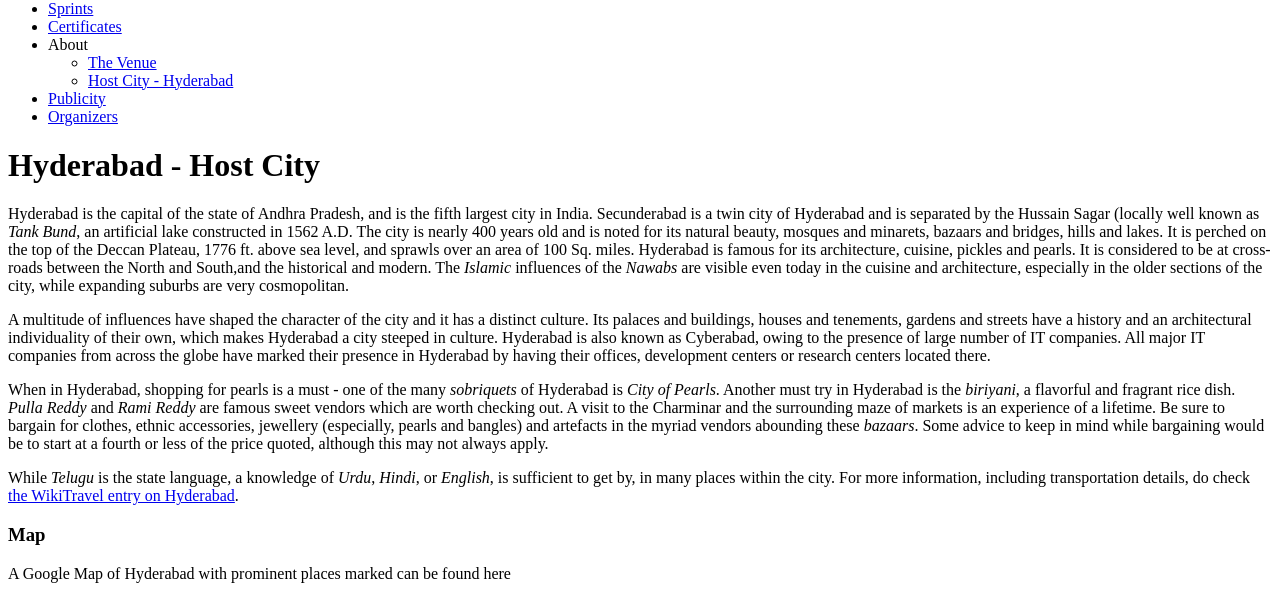
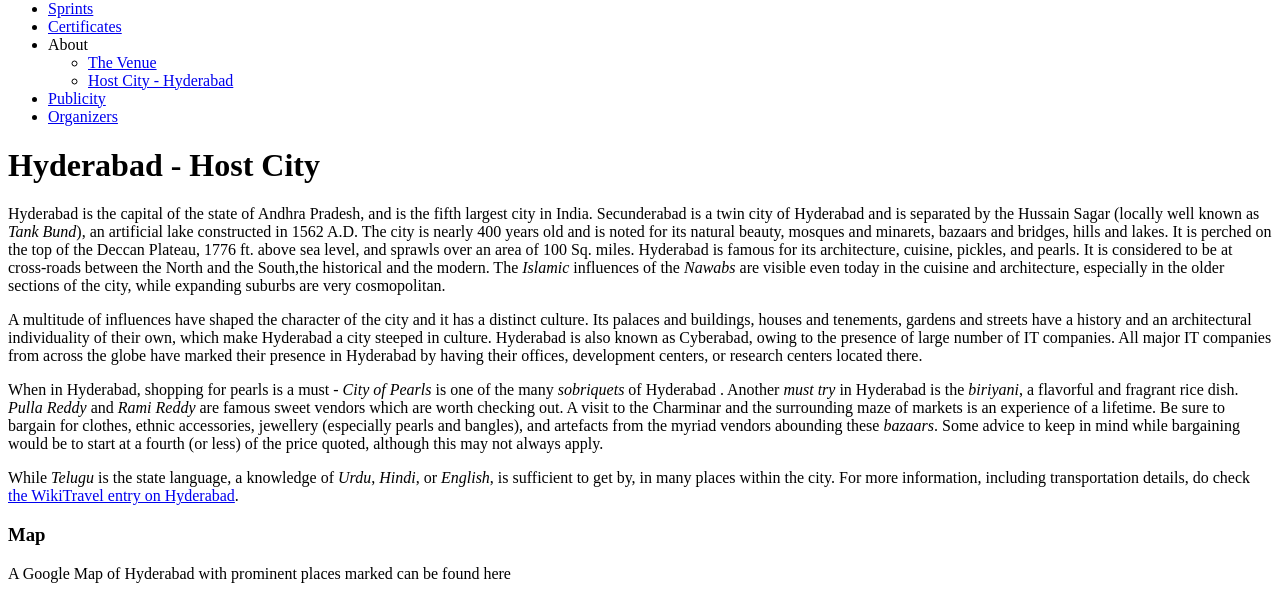
Before and after one commit to FOSSEE/scipycon, a Django app: template project/templates/about/city.html in a window 1280 px wide. Shown: the part 459-1059 px from the top of the page. Run offline with Django 3.2, Linux system fonts and the light colour scheme; the template is opened without the code that fills it, so the values that code supplies are empty; some libraries are stand-ins or nearby versions.

Commit message:
Misc edits to the City page.

```diff
--- a/project/templates/about/city.html
+++ b/project/templates/about/city.html
@@ -3,12 +3,12 @@
 <h1>Hyderabad - Host City</h1>
 
 <div class="entry">
-<p>Hyderabad is the capital of the state of Andhra Pradesh, and is the fifth largest city in India. Secunderabad is a twin city of Hyderabad and is separated by the Hussain Sagar (locally well known as <i>Tank Bund</i>, an artificial lake constructed in 1562 A.D. The city is nearly 400 years old and is noted for its natural beauty, mosques and minarets, bazaars and bridges, hills and lakes. It is perched on the top of the Deccan Plateau, 1776 ft. above sea level, and sprawls over an area of 100 Sq. miles. Hyderabad is famous for its architecture, cuisine, pickles and pearls. It is considered to be at cross-roads between the North and South,and the historical and modern. The <i>Islamic</i> influences of the <i>Nawabs</i> are visible even today in the cuisine and architecture, especially in the older sections of the city, while expanding suburbs are very cosmopolitan.
+<p>Hyderabad is the capital of the state of Andhra Pradesh, and is the fifth largest city in India. Secunderabad is a twin city of Hyderabad and is separated by the Hussain Sagar (locally well known as <i>Tank Bund</i>), an artificial lake constructed in 1562 A.D. The city is nearly 400 years old and is noted for its natural beauty, mosques and minarets, bazaars and bridges, hills and lakes. It is perched on the top of the Deccan Plateau, 1776 ft. above sea level, and sprawls over an area of 100 Sq. miles. Hyderabad is famous for its architecture, cuisine, pickles, and pearls. It is considered to be at cross-roads between the North and the South,the historical and the modern. The <i>Islamic</i> influences of the <i>Nawabs</i> are visible even today in the cuisine and architecture, especially in the older sections of the city, while expanding suburbs are very cosmopolitan.
 </p>
 
-<p>A multitude of influences have shaped the character of the city and it has a distinct culture. Its palaces and buildings, houses and tenements, gardens and streets have a history and an architectural individuality of their own, which makes Hyderabad a city steeped in culture. Hyderabad is also known as Cyberabad, owing to the presence of large number of IT companies. All major IT companies from across the globe have marked their presence in Hyderabad by having their offices, development centers or research centers located there.</p>
+<p>A multitude of influences have shaped the character of the city and it has a distinct culture. Its palaces and buildings, houses and tenements, gardens and streets have a history and an architectural individuality of their own, which make Hyderabad a city steeped in culture. Hyderabad is also known as Cyberabad, owing to the presence of large number of IT companies. All major IT companies from across the globe have marked their presence in Hyderabad by having their offices, development centers, or research centers located there.</p>
 
-<p> When in Hyderabad, shopping for pearls is a must - one of the many <i>sobriquets</i> of Hyderabad is <i>City of Pearls</i>. Another must try in Hyderabad is the <i>biriyani</i>, a flavorful and fragrant rice dish. <i>Pulla Reddy</i> and <i>Rami Reddy</i> are famous sweet vendors which are worth checking out. A visit to the Charminar and the surrounding maze of markets is an experience of a lifetime. Be sure to bargain for clothes, ethnic accessories, jewellery (especially, pearls and bangles) and artefacts in the myriad vendors abounding these <i>bazaars</i>. Some advice to keep in mind while bargaining would be to start at a fourth or less of the price quoted, although this may not always apply.</p>
+<p> When in Hyderabad, shopping for pearls is a must - <i>City of Pearls</i> is one of the many <i>sobriquets</i> of Hyderabad . Another <i>must try</i> in Hyderabad is the <i>biriyani</i>, a flavorful and fragrant rice dish. <i>Pulla Reddy</i> and <i>Rami Reddy</i> are famous sweet vendors which are worth checking out. A visit to the Charminar and the surrounding maze of markets is an experience of a lifetime. Be sure to bargain for clothes, ethnic accessories, jewellery (especially pearls and bangles), and artefacts from the myriad vendors abounding these <i>bazaars</i>. Some advice to keep in mind while bargaining would be to start at a fourth (or less) of the price quoted, although this may not always apply.</p>
 
 <p>While <i>Telugu</i> is the state language, a knowledge of <i>Urdu</i>, <i>Hindi</i>, or <i>English</i>, is sufficient to get by, in many places within the city. For more information, including transportation details, do check <a href="http://wikitravel.org/en/Hyderabad">the WikiTravel entry on Hyderabad</a>. </p>
 
@@ -43,7 +43,7 @@ acoustics. The sounds of hands clapped in the grand portico can be heard in the
 India. It is said to accomodate upto 10,000 worshippers. Muhammed Quli Qutub Shah began building it in 1617 and was completed during the reign of Mughal emperor Aurangzeb in 1694.</div><br /><br /><br /><br /></div>
 
 <div id="speaker"><div id="speakerphoto"><img src="/static/img/qutubshahi.jpg" alt="Qutub Shahi Tombs" width="160px" title="Qutub Shahi Tombs" /></div>
-<div id="speakerinfo">A little away from the Golconda fort are a cluster of tombs. Most of them have intricately carved stonework and are the most authentic evidence of the Qutub Shahi architectural traditions. The tombs were erected in the memory of the departed kings of Golconda. They stand a kilometer north of Golconda fort's Banjara Darwaza.</div><br /><br /><br /><br /></div>
+<div id="speakerinfo">A little away from the Golconda fort is a cluster of tombs. Most of them have intricately carved stonework and are the most authentic evidence of the Qutub Shahi architectural traditions. The tombs were erected in the memory of the departed kings of Golconda. They stand a kilometer north of Golconda fort's Banjara Darwaza.</div><br /><br /><br /><br /></div>
 
 <div id="speaker"><div id="speakerphoto"><img src="/static/img/hussainsagar.jpg" alt="Hussain Sagar Lake" title="Hussain Sagar Lake" /></div>
 <div id="speakerinfo">The <i>Hussain Sagar</i> is a lake in Hyderabad, built by Hazrat Hussain Shah Wali in 1562, during the rule of Ibrahim Quli Qutb Shah. It is a 24 km long lake built on a tributary of the River Musi to meet the water and irrigation needs of the city. There is a large monolithic statue of the Gautam Buddha in the middle of the lake which was erected in 1992. It is also called <i>Tank Bund</i> in local parlance.</div><br /><br /><br /><br /></div>
@@ -52,7 +52,7 @@ India. It is said to accomodate upto 10,000 worshippers. Muhammed Quli Qutub Sha
 <div id="speakerinfo">Birla Mandir is a magnificient temple built entirely in marble, with great architectural significance. It was built by the Birla Foundation. The temple is dedicated to Lord Venkateshwara. The granite image of the presiding deity is about 11 ft. tall and a carved lotus forms an umbrella on the roof. The consorts of Lord Venkateswara, 'Padmavati' and 'Andal' are housed in separate shrines. There is a brass flagstaff in the temple premises which rises to a
 height of 42 ft. The temple manifests a blend of South Indian, Rajasthani and Utkal temple architectures. In its entirety, it is made of 2000 tons of pure Rajasthani white marble. It is built on a 280-feet high hillock called the Naovath Pahad in a 13 acres plot. The construction of the temple took 10 years and it was consecrated in 1976. The temple complex overlooking the southern side of Hussain Sagar, offers a magnificient panoramic view of the twin cities of Hyderabad and Secunderabad. It presents a colorful spectacular sight when illuminated at night.</div><br /></div>
 
-<p>The following websites will be helpful to find more information about Hyderabad</p>
+<p>The following websites can help find more information about Hyderabad.</p>
 
 <ul>
   <li><a href="http://www.aptourism.in/hplaces.html">http://www.aptourism.in/hplaces.html</a></li>
```
